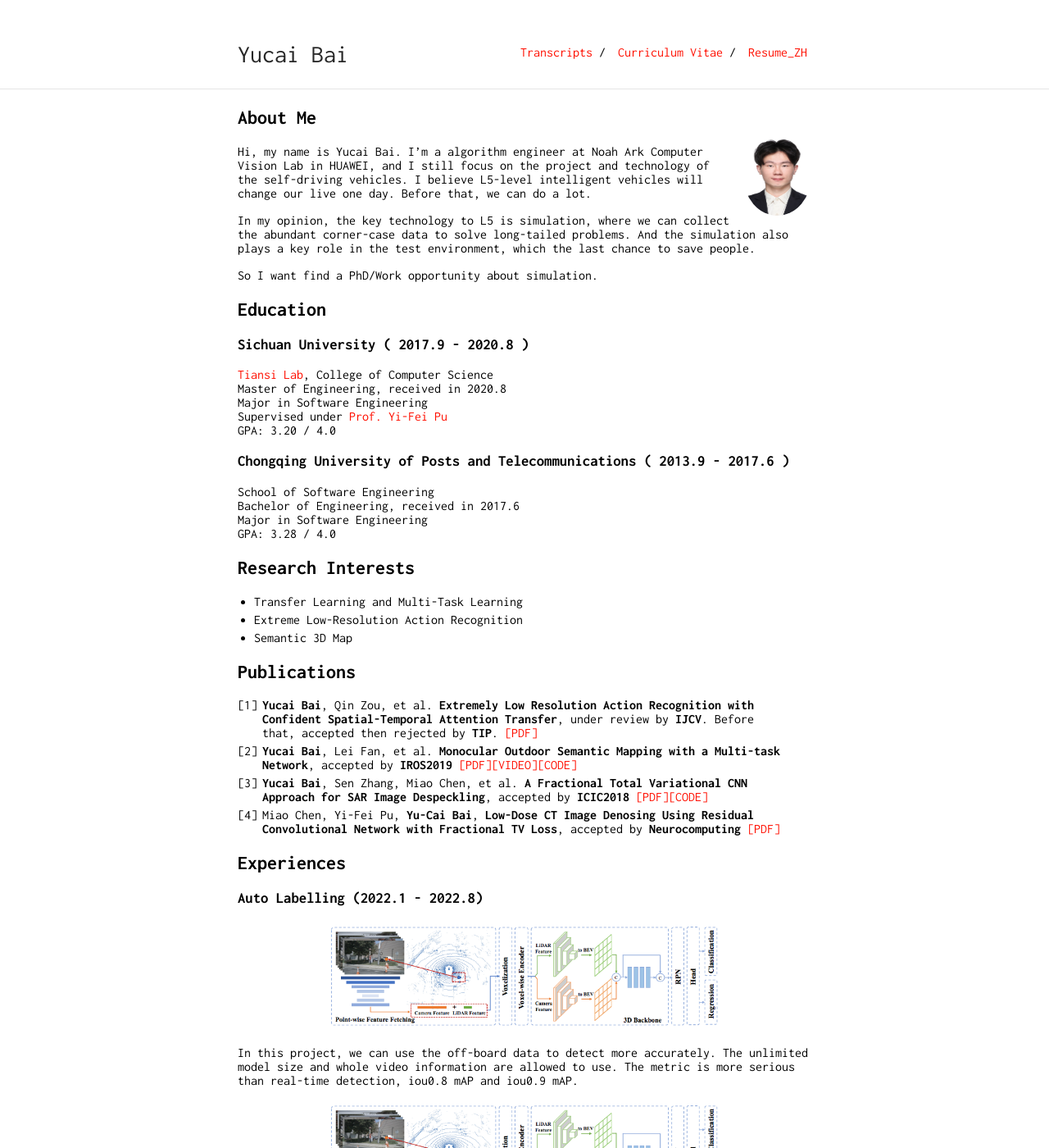
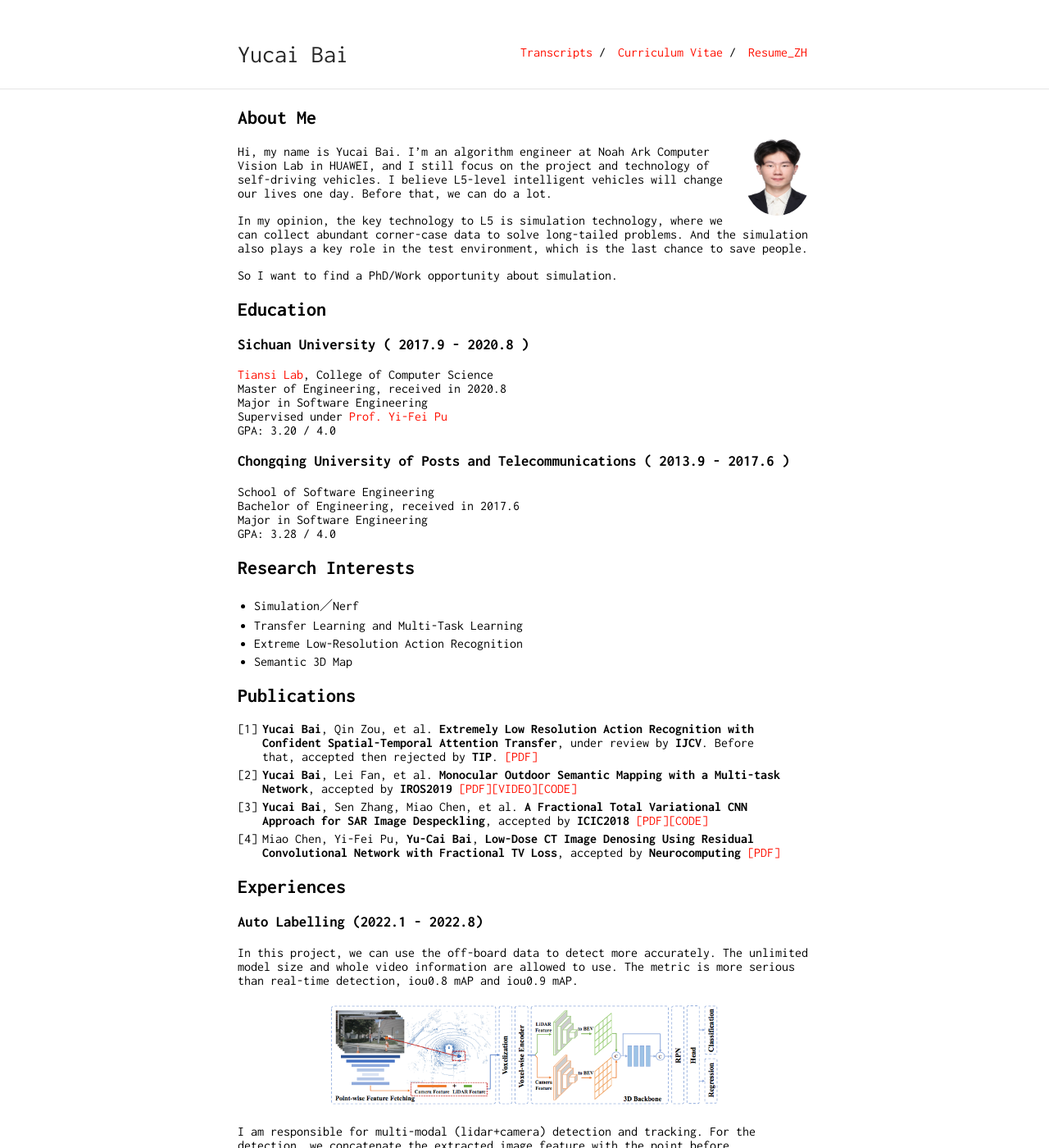
Before and after one commit to RaymondByc/raymondbyc-github.io, a Jekyll site: the page built from index.md, in a window 1280 px wide and 1400 px high. Shown: the whole window at 82% size. Built offline with Jekyll 4.4.1, drawn with Linux system fonts in a browser that asks for light colours; our own code applies the rules of GitHub Pages for plain Markdown files; some of the changed text lies outside the part shown.

```diff
--- a/index.md
+++ b/index.md
@@ -9,11 +9,11 @@ layout: default
     height: 97px;
 ">
 
-Hi, my name is Yucai Bai. I’m a algorithm engineer at Noah Ark Computer Vision Lab in HUAWEI, and I still focus on the project and technology of the self-driving vehicles. I believe L5-level intelligent vehicles will change our live one day. Before that, we can do a lot.
+Hi, my name is Yucai Bai. I’m an algorithm engineer at Noah Ark Computer Vision Lab in HUAWEI, and I still focus on the project and technology of self-driving vehicles. I believe L5-level intelligent vehicles will change our lives one day. Before that, we can do a lot.
 
-In my opinion, the key technology to L5 is simulation, where we can collect the abundant corner-case data to solve long-tailed problems. And the simulation also plays a key role in the test environment, which the last chance to save people.
+In my opinion, the key technology to L5 is simulation technology, where we can collect abundant corner-case data to solve long-tailed problems. And the simulation also plays a key role in the test environment, which is the last chance to save people.
 
-So I want find a PhD/Work opportunity about simulation.
+So I want to find a PhD/Work opportunity about simulation.
 
 ## Education
 ### Sichuan University ( 2017.9 - 2020.8 )
@@ -30,6 +30,7 @@ Major in Software Engineering
 GPA: 3.28 / 4.0
 
 ## Research Interests
+- Simulation／Nerf
 - Transfer Learning and Multi-Task Learning
 - Extreme Low-Resolution Action Recognition
 - Semantic 3D Map
@@ -44,15 +45,11 @@ GPA: 3.28 / 4.0
 
 ### Auto Labelling  (2022.1 - 2022.8)
 
-<div style="text-align:center;"><img src="images/multi-modal-detection.png" width="70%" text-align="center"></div>
-
 In this project, we can use the off-board data to detect more accurately. The unlimited model size and whole video information are allowed to use. The metric is more serious than real-time detection, iou0.8 mAP and iou0.9 mAP.
 
 <div style="text-align:center;"><img src="images/multi-modal-detection.png" width="70%" text-align="center"></div>
 
-I am responsible for the multi-modal (lidar+camera) detection and tracking. For the detection, we concat the extracted image feature with point before convolution. Our experiment shows that, the multi-modal model have dramatic improvement for the target with sparse point.
-For the tracking, extra image information boosts the performance of instance matching process, which helps us enlarge the matching range.
-
+I am responsible for multi-modal (lidar+camera) detection and tracking. For the detection, we concatenate the extracted image feature with the point before convolution. Our experiment shows that the multi-modal model has dramatic improvement for the target with the sparse-point target. For the tracking, extra image information boosts the performance of the instance matching process, which helps us enlarge the matching range.
 ### Advanced Driver Assistance Systems (ADAS) (2021.3 - 2021.12)
 
 <div style="text-align:center;"><img src="images/ADAS.gif" width="70%" text-align="center"></div>
```
Also changed, not shown: other parts of index.md (+2 -2 lines).
